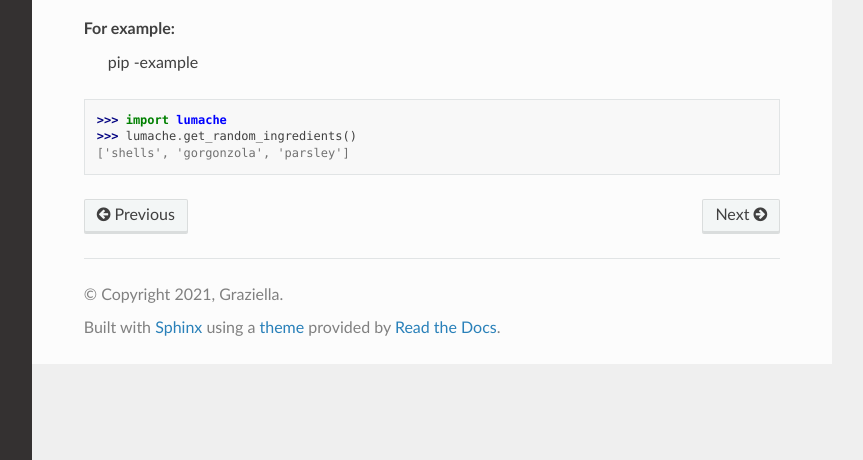
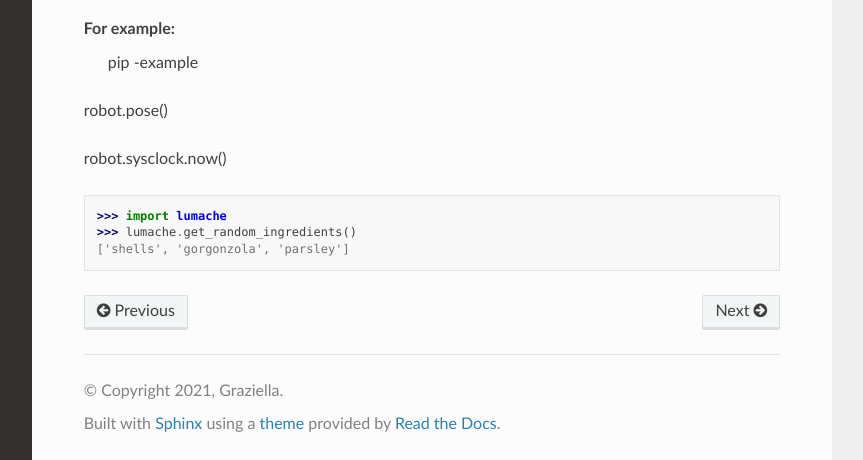
Before and after one commit to mkner/readthedocs, a Sphinx documentation site: the page built from docs/source/usage.rst, in a window 1280 px wide and 1222 px high, cut to the strip 762-1222 px from the top of the window. Shown: the whole strip, without its empty margins (268-1131 px from the left). Built offline with Sphinx 7.4.7 and the Read the Docs theme 2.0.0, drawn with Linux system fonts in a browser that asks for light colours.

Commit message:
Update usage.rst

```diff
--- a/docs/source/usage.rst
+++ b/docs/source/usage.rst
@@ -29,6 +29,11 @@ will raise an exception.
 For example:
  pip -example
 
+robot.pose()
+
+robot.sysclock.now()
+
+
 >>> import lumache
 >>> lumache.get_random_ingredients()
 ['shells', 'gorgonzola', 'parsley']
```
